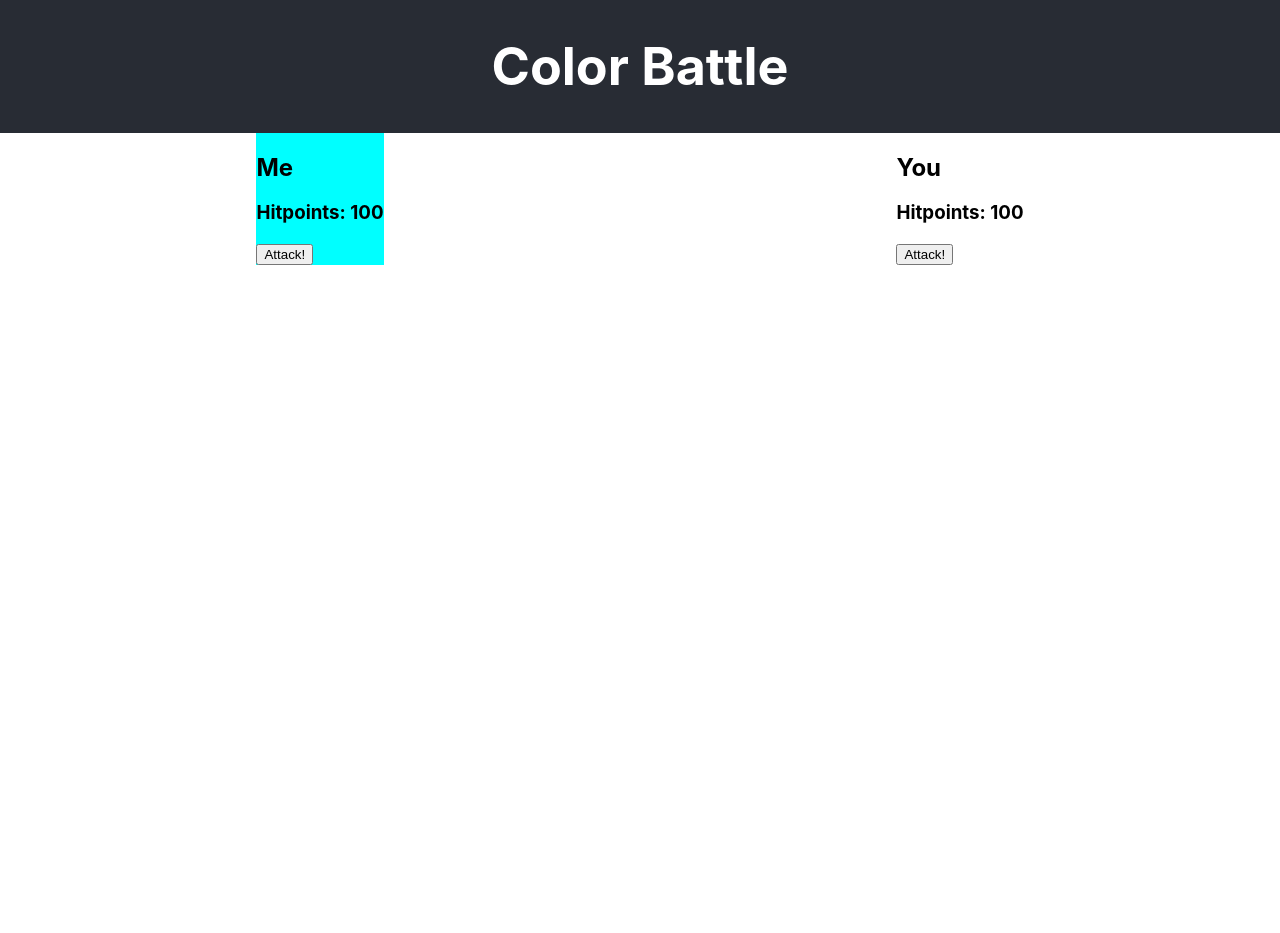
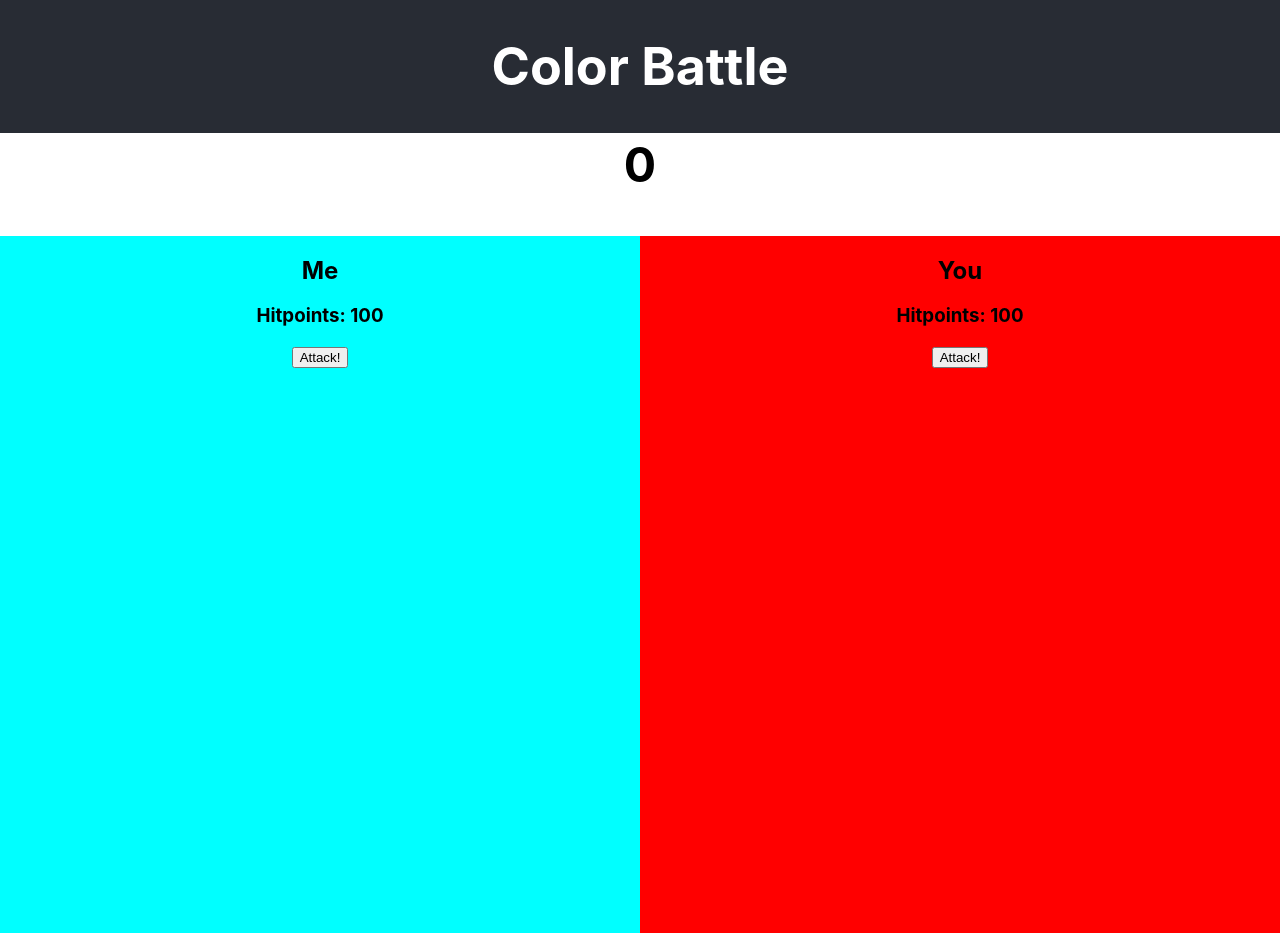
Before and after one commit to tru-salomon/Color-Battle-Collab, a React (Create React App) app: page / in a window 1280 px wide. Before the commit the page ends 800 px from the top, so only its background shows below. Built offline with nearby package versions, Linux system fonts and the light colour scheme.

Commit message:
Some Styling and Logic added

```diff
--- a/src/App.js
+++ b/src/App.js
@@ -1,36 +1,17 @@
 import './App.css';
 import Header from './Components/Header.jsx';
 import GameBoardCard from './Components/GameBoardCard.jsx';
+
+
 function App() {
-
-  const player1 = {
-    name: "Me",
-    color: "orchid",
-    hitpoints: 100,
-    turn: true,
-  };
-
-  const player2 = {
-    name: "You",
-    color: "cornflowerblue",
-    hitpoints: 100,
-    turn: false,
-  };
-
-  let dice = 0;
-
-  let player1Turn = true;
-
 
   return (
     <>
       <header className="App-header">
-           <Header />
+        <Header />
       </header>
-      <body>
-     < GameBoardCard
-      player={player1}
-      player2={player2} />
+      <body className='board-container'>
+        < GameBoardCard />
       </body>
     </>
   );
--- a/src/Components/GameBoardCard.css
+++ b/src/Components/GameBoardCard.css
@@ -1,9 +1,27 @@
-.Player{
-    background-color: aqua;
+.dice {
+    text-align: center;
+    font-size: 3rem;
+    margin: 2px
 }
 
-.players{
-    display:flex;
+.player1 {
+    background-color: aqua;
+    text-align: center;
+    width: 50%;
+    height: 100%;
+}
+
+.player2 {
+    background-color: red;
+    text-align: center;
+    width: 50%;
+    height: 100%;
+}
+
+.players {
+    display: flex;
     flex-direction: row;
-    justify-content: space-around;
+    width: 100%;
+    height: 100%; ;
+    /* justify-content: space-evenly; */
 }
--- a/src/Components/GameBoardCard.jsx
+++ b/src/Components/GameBoardCard.jsx
@@ -1,21 +1,53 @@
+import { useState } from "react"
 import "../Components/GameBoardCard.css"
 
-function GameBoardCard({player, player2}){
+function GameBoardCard() {
+
+  const player1 = {
+    name: "Me",
+    color: "orchid",
+    hitpoints: 100,
+    turn: true,
+  };
+
+  const player2 = {
+    name: "You",
+    color: "cornflowerblue",
+    hitpoints: 100,
+    turn: false,
+  };
 
 
-return(<>
+  const [dice, setDice] = useState(0);
+
+  const Attacking1 = () => {
+    setDice(Math.floor(Math.random() * (50 - 1) + 1))
+    player2.hitpoints = player2.hitpoints - dice
+
+  }
+
+  const Attacking2 = () => {
+    setDice(Math.floor(Math.random() * (50 - 1) + 1))
+    player1.hitpoints = player1.hitpoints - dice
+  }
+
+  return (<>
+    <h3 className="dice">{dice}</h3>
+    <br />
+    <br />
+
     <div className="players">
-        <section className='Player'>
-          <h2>{player.name}</h2>
-          <h3>Hitpoints: {player.hitpoints}</h3>
-          <button> Attack! </button>
+      <section className='player1'>
+        <h2>{player1.name}</h2>
+        <h3>Hitpoints: {player1.hitpoints}</h3>
+        <button onClick={Attacking1}> Attack! </button>
       </section>
 
 
-        <section className='Player2'>
+      <section className='player2'>
         <h2>{player2.name}</h2>
         <h3>Hitpoints: {player2.hitpoints}</h3>
-          <button> Attack! </button>
+        <button onClick={Attacking2}> Attack! </button>
       </section>
 
     </div>
--- a/src/Components/Header.jsx
+++ b/src/Components/Header.jsx
@@ -1,9 +1,9 @@
 import "../Components/Header.css"
 
-function Header(){
+function Header(dice) {
 
-    return(<>
-     <h1>Color Battle</h1>
+    return (<>
+        <h1>Color Battle</h1>
     </>)
 }
 
--- a/src/index.css
+++ b/src/index.css
@@ -11,3 +11,12 @@ code {
   font-family: source-code-pro, Menlo, Monaco, Consolas, 'Courier New',
     monospace;
 }
+
+
+.board-container {
+  display: flex;
+  flex-direction: column;
+  align-items: center;
+  justify-content: center;
+  height: 100vh;
+}
```
Lines whose indentation alone changed are shown as unchanged.
